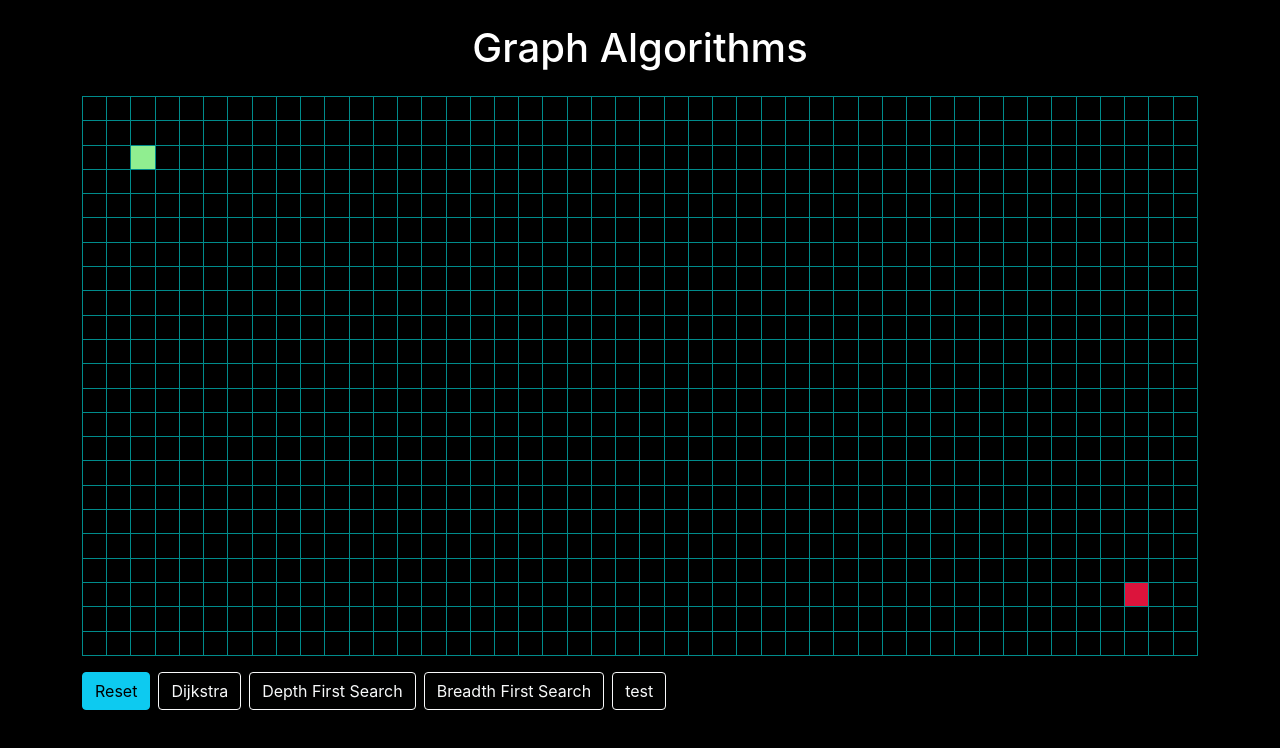
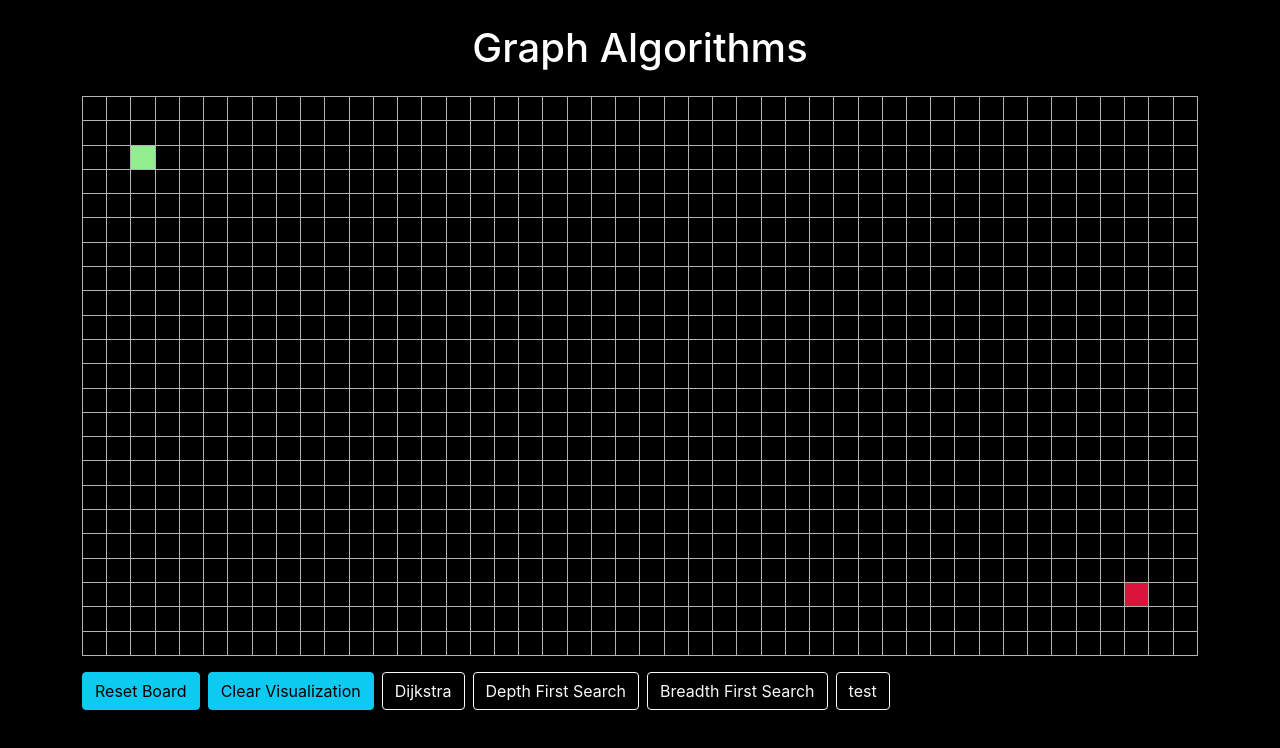
Before and after one commit to anish-kondepudi/AlgorithmVisualizer, a React (Create React App) app in the folder algorithm_visualizer/: page /graph in a window 1280 px wide. Shown: the top 748 px of the page. Built offline with nearby package versions, Linux system fonts and the light colour scheme.

Commit message:
idk lol color chagnes

```diff
--- a/algorithm_visualizer/src/pages/GraphPage.css
+++ b/algorithm_visualizer/src/pages/GraphPage.css
@@ -4,8 +4,8 @@
 }
 
 .grid {
-  border-left: 1px solid darkcyan;
-  border-top: 1px solid darkcyan;
+  border-left: 1px solid #b3b3b3;
+  border-top: 1px solid #b3b3b3;
 }
 
 .grid-row {
--- a/algorithm_visualizer/src/pages/GraphPage.js
+++ b/algorithm_visualizer/src/pages/GraphPage.js
@@ -3,7 +3,7 @@ import { dijkstra, getNodesInShortestPathOrder } from "./graph_components/graphA
 import { useState, useEffect, useRef } from "react"
 import Node from './graph_components/Node';
 
-
+const DELAY = 1;
 const CELL_SIZE = 1.5;
 const GRID_HEIGHT = 70;
 const pxToNode = px => Math.floor(px / parseFloat(getComputedStyle(document.documentElement).fontSize) / CELL_SIZE);
@@ -25,19 +25,24 @@ export const GraphPage = () => {
   // Updates Grid when Window Size Changes
   useEffect(() => {
     requestAnimationFrame(() => {
+      [startRow, startCol] = [2,2];
+      [endRow, endCol] = [grid.length-3, grid[0].length-3];
+
+      grid[startRow][startCol].setState({type: 'start'});
+      grid[endRow][endCol].setState({type: 'end'});
       resetGrid();
     })
 
     resizeGrid();
     window.addEventListener('resize', resizeGrid);
-    gridRef.current.addEventListener("mousedown", handleMouseDown);
-    gridRef.current.addEventListener("mousemove", handleMouseMove);
+    document.addEventListener("mousedown", handleMouseDown);
+    document.addEventListener("mousemove", handleMouseMove);
     document.addEventListener("mouseup", handleMouseUp);
 
     return () => {
       window.removeEventListener('resize', resizeGrid);
-      gridRef.current.removeEventListener("mousedown", handleMouseDown);
-      gridRef.current.removeEventListener("mousemove", handleMouseMove);
+      document.removeEventListener("mousedown", handleMouseDown);
+      document.removeEventListener("mousemove", handleMouseMove);
       document.removeEventListener("mouseup", handleMouseUp);
     };
   }, []);
@@ -53,10 +58,9 @@ export const GraphPage = () => {
   }
 
   const handleMouseDown = e => {
+    mouseIsPressed = true;
     const [name, row, col] = e.target.id.split('-');
     if (name === "node") {
-      mouseIsPressed = true;
-
       const node = grid[row][col];
 
       switch(node.state.type) {
@@ -113,13 +117,13 @@ export const GraphPage = () => {
       if (i === visitedNodesInOrder.length) {
         setTimeout(() => {
           animateShortestPath(nodesInShortestPathOrder);
-        }, 10 * i);
+        }, DELAY * i);
         return;
       }
       setTimeout(() => {
         const {row, col} = visitedNodesInOrder[i];
         grid[row][col].setState({type: 'visited'});
-      }, 10 * i);
+      }, DELAY * i);
     }
   }
 
@@ -147,19 +151,30 @@ export const GraphPage = () => {
 
     for (let row=0; row<grid.length; row++) {
       for (let col=0; col<grid[0].length; col++) {
-        grid[row][col].setState({type: ''});
+        if ((endRow != row || endCol != col) && (startRow != row || startCol != col))
+          grid[row][col].setState({type: ''});
+
         grid[row][col].reset();
       }
     }
+  }
 
-    const rows = pxToNode(gridRef.current.offsetHeight);
-    const cols = pxToNode(gridRef.current.offsetWidth);
+  const clearVisualization = () => {
+    clearAllTimeouts();
 
-    [startRow, startCol] = [2,2];
-    [endRow, endCol] = [rows-3, cols-3];
+    for (let row=0; row<grid.length; row++) {
+      for (let col=0; col<grid[0].length; col++) {
+        const node = grid[row][col];
+        if (
+          node.state.type === 'visited' ||
+          node.state.type === 'shortest-path'
+        ) {
+          grid[row][col].setState({type: ''})
+        }
 
-    grid[startRow][startCol].setState({type: 'start'});
-    grid[endRow][endCol].setState({type: 'end'});
+        grid[row][col].reset();
+      }
+    }
   }
 
   const resizeGrid = () => {
@@ -234,7 +249,8 @@ export const GraphPage = () => {
 
       {/* Graph Buttons */}
       <div className="mb-3 gap-2 d-flex justify-content-start flex-wrap">
-        <button className="btn btn-info" onClick={resetGrid}>Reset</button>
+        <button className="btn btn-info" onClick={resetGrid}>Reset Board</button>
+        <button className="btn btn-info" onClick={clearVisualization}>Clear Visualization</button>
         <button className="btn btn-outline-light" onClick={visualizeDijkstra}>Dijkstra</button>
         <button className="btn btn-outline-light" >Depth First Search</button>
         <button className="btn btn-outline-light" >Breadth First Search</button>
--- a/algorithm_visualizer/src/pages/graph_components/Node.css
+++ b/algorithm_visualizer/src/pages/graph_components/Node.css
@@ -1,9 +1,13 @@
+.wrapper {
+  width: 100%;
+  height: 100%;
+  border-right: 1px solid #b3b3b3;
+  border-bottom: 1px solid #b3b3b3;
+}
+
 .node {
   width: 100%;
   height: 100%;
-  border-right: 1px solid darkcyan;
-  border-bottom: 1px solid darkcyan;
-  display: inline-block;
 }
 
 .node-end {
@@ -15,8 +19,9 @@
 }
 
 .node-visited {
+  background-color: darkcyan;
   animation-name: visitedAnimation;
-  animation-duration: 1.5s;
+  animation-duration: .75s;
   animation-timing-function: ease-out;
   animation-delay: 0;
   animation-direction: alternate;
@@ -27,31 +32,21 @@
 
 @keyframes visitedAnimation {
   0% {
-    transform: scale(0.3);
-    background-color: whitesmoke;
+    transform: scale(0);
     border-radius: 100%;
-  }
-
-  50% {
-    background-color: lightgrey;
-  }
-
-  75% {
-    transform: scale(1.2);
-    background-color: lightblue;
   }
 
   100% {
     transform: scale(1);
-    background-color: darkcyan;
+    border-radius: 0;
   }
 }
 
 .node-wall {
   background-color: sandybrown;
-  /*animation-name: wallAnimation;
+  animation-name: wallAnimation;
   animation-duration: 0.2s;
-  animation-timing-function: ease-out;*/
+  animation-timing-function: ease-out;
 }
 
 @keyframes wallAnimation {
@@ -70,22 +65,18 @@
 }
 
 .node-shortest-path {
-  background-color: indianred;
+  background-color: #ffff99;
+  animation-name: shortestPath;
+  animation-duration: 0.2s;
+  animation-timing-function: ease-out;
 }
 
 @keyframes shortestPath {
   0% {
-    transform: scale(0.6);
-    background-color: rgb(255, 254, 106);
-  }
-
-  50% {
-    transform: scale(1.2);
-    background-color: rgb(255, 254, 106);
+    transform: scale(0);
   }
 
   100% {
     transform: scale(1);
-    background-color: rgb(255, 254, 106);
   }
 }
--- a/algorithm_visualizer/src/pages/graph_components/Node.js
+++ b/algorithm_visualizer/src/pages/graph_components/Node.js
@@ -24,10 +24,12 @@ export default class Node extends Component {
 
   render() {
     return (
-      <div
-        id={`node-${this.row}-${this.col}`}
-        className={`node node-${this.state.type}`}
-      />
+      <div className="wrapper">
+        <div
+          id={`node-${this.row}-${this.col}`}
+          className={`node node-${this.state.type}`}
+        />
+      </div>
     );
   }
 }
--- a/algorithm_visualizer/src/pages/graph_components/graphAlgorithms.js
+++ b/algorithm_visualizer/src/pages/graph_components/graphAlgorithms.js
@@ -13,10 +13,16 @@ export function dijkstra(grid, startNode, finishNode) {
       if (closestNode.state.type === 'wall') continue;
       // If the closest node is at a distance of infinity,
       // we must be trapped and should therefore stop.
-      if (closestNode.dv === Infinity) return visitedNodesInOrder;
+      if (closestNode.dv === Infinity){
+        visitedNodesInOrder.shift();
+        return visitedNodesInOrder;
+      }
       closestNode.known = true;
+      if (closestNode === finishNode) {
+        visitedNodesInOrder.shift();
+        return visitedNodesInOrder;
+      }
       visitedNodesInOrder.push(closestNode);
-      if (closestNode === finishNode) return visitedNodesInOrder;
       updateUnvisitedNeighbors(closestNode, grid);
     }
   }
@@ -62,5 +68,7 @@ export function dijkstra(grid, startNode, finishNode) {
       nodesInShortestPathOrder.unshift(currentNode);
       currentNode = currentNode.pv;
     }
+    nodesInShortestPathOrder.shift();
+    nodesInShortestPathOrder.pop();
     return nodesInShortestPathOrder;
   }
```
